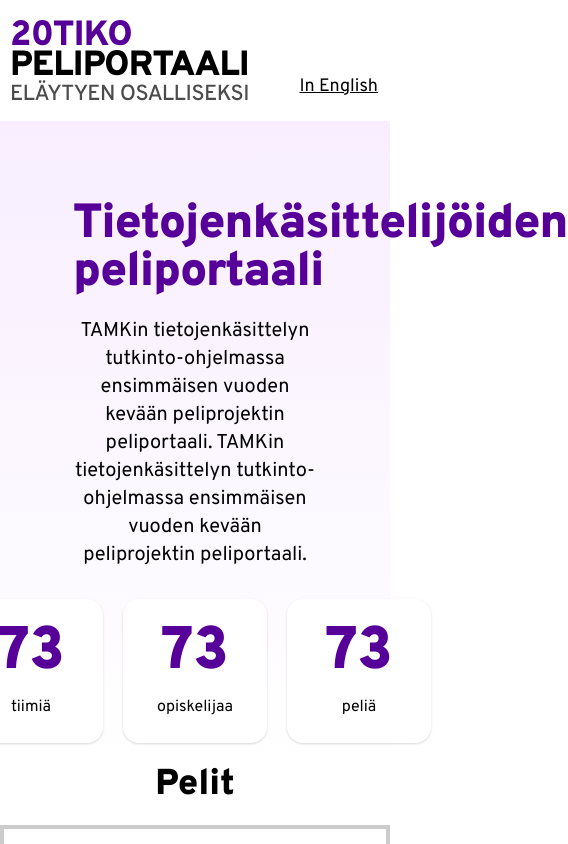
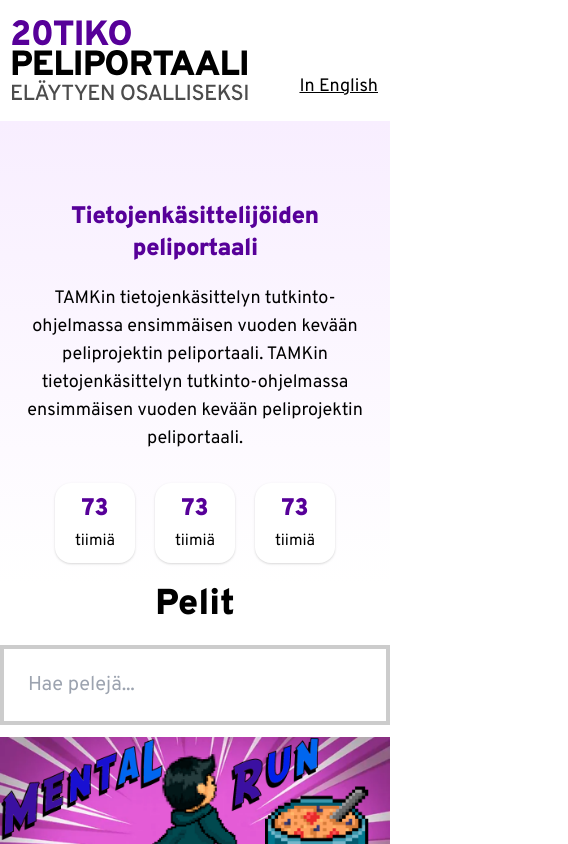
Before and after one commit to mirorauhala/tiko-peliportaali, a Vue app: page / in a window 390 px wide. Shown: the top 844 px of the page, 568 px wide, since content can reach past the window. Built offline with nearby package versions, Linux system fonts and the light colour scheme.

Commit message:
make mobile first

```diff
--- a/src/components/TikoGames.vue
+++ b/src/components/TikoGames.vue
@@ -24,7 +24,7 @@ export default {
 
       <div class="flex flex-wrap justify-center">
         <article
-          class="w-1/3"
+          class="w-full md:w-1/3"
           v-for="game in this.games">
           <a class="block p-1.5" href="#" target="_blank">
             <div class="mb-2">
--- a/src/components/TikoHeader.vue
+++ b/src/components/TikoHeader.vue
@@ -4,38 +4,46 @@ export default {
 };
 </script>
 
+<style lang="postcss">
+.statistics {
+  @apply flex;
+}
+
+.stat {
+  @apply flex items-center justify-center bg-white h-20 w-20 md:h-36 md:w-36 text-center rounded-2xl shadow m-2.5;
+}
+
+.stat-number {
+  @apply block text-tuni text-2xl md:text-6xl mb-1 md:mb-3 font-bold;
+}
+</style>
+
 <template>
   <header class="bg-gradient p-3 pt-20 md:py-32">
+
     <div class="flex flex-col max-w-7xl mx-auto items-center">
-      <div class="w-2/3">
-        <h1
-          class="text-5xl text-tuni font-bold text-center tracking-tight mb-5">
+      <div class="w-full md:w-2/3">
+        <h1 class="text-2xl md:text-5xl text-tuni font-bold text-center tracking-tight mb-5">
           Tietojenkäsittelijöiden peliportaali
         </h1>
-        <p class="text-xl text-center mb-5">
+        <p class="text-lg md:text-xl text-center mb-5">
           TAMKin tietojenkäsittelyn tutkinto-ohjelmassa ensimmäisen vuoden kevään peliprojektin
           peliportaali. TAMKin tietojenkäsittelyn tutkinto-ohjelmassa ensimmäisen vuoden kevään
           peliprojektin peliportaali.
         </p>
       </div>
 
-      <div class="flex">
-        <div
-          class="flex items-center justify-center bg-white
-          h-36 w-36 text-center rounded-2xl shadow m-2.5">
-          <h2><span class="block text-tuni text-6xl mb-3 font-bold">73</span> tiimiä </h2>
+      <div class="statistics">
+        <div class="stat">
+          <h2><span class="stat-number">73</span> tiimiä</h2>
         </div>
 
-        <div
-          class="flex items-center justify-center bg-white
-          h-36 w-36 text-center rounded-2xl shadow m-2.5">
-          <h2><span class="block text-tuni text-6xl mb-3 font-bold">73</span> opiskelijaa </h2>
+        <div class="stat">
+          <h2><span class="stat-number">73</span> tiimiä</h2>
         </div>
 
-        <div
-          class="flex items-center justify-center bg-white
-          h-36 w-36 text-center rounded-2xl shadow m-2.5">
-          <h2><span class="block text-tuni text-6xl mb-3 font-bold">73</span> peliä </h2>
+        <div class="stat">
+          <h2><span class="stat-number">73</span> tiimiä</h2>
         </div>
       </div>
     </div>
```
